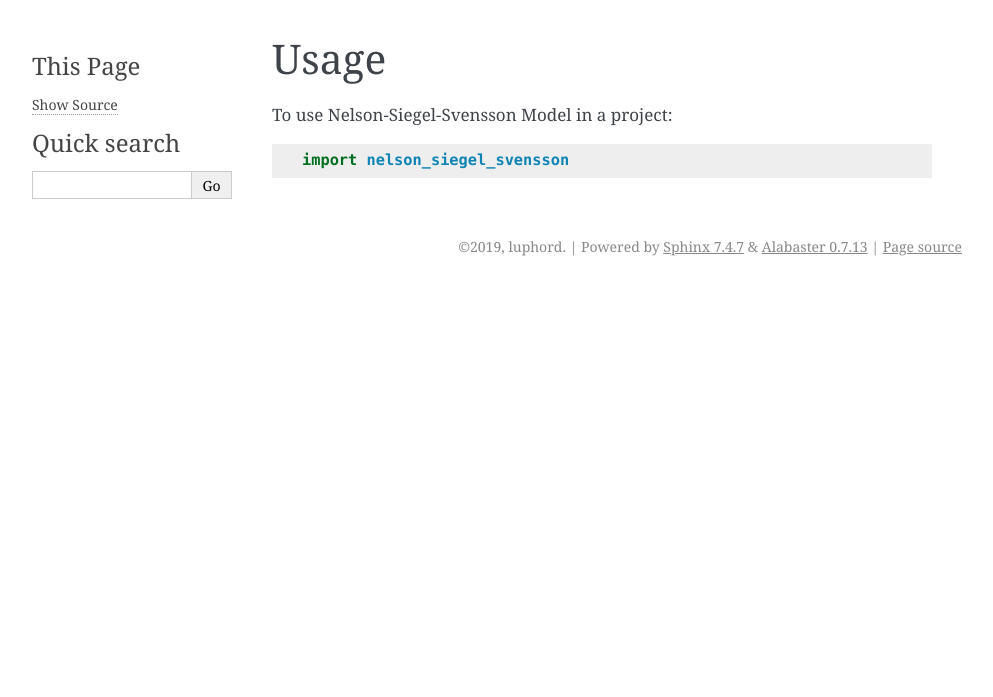
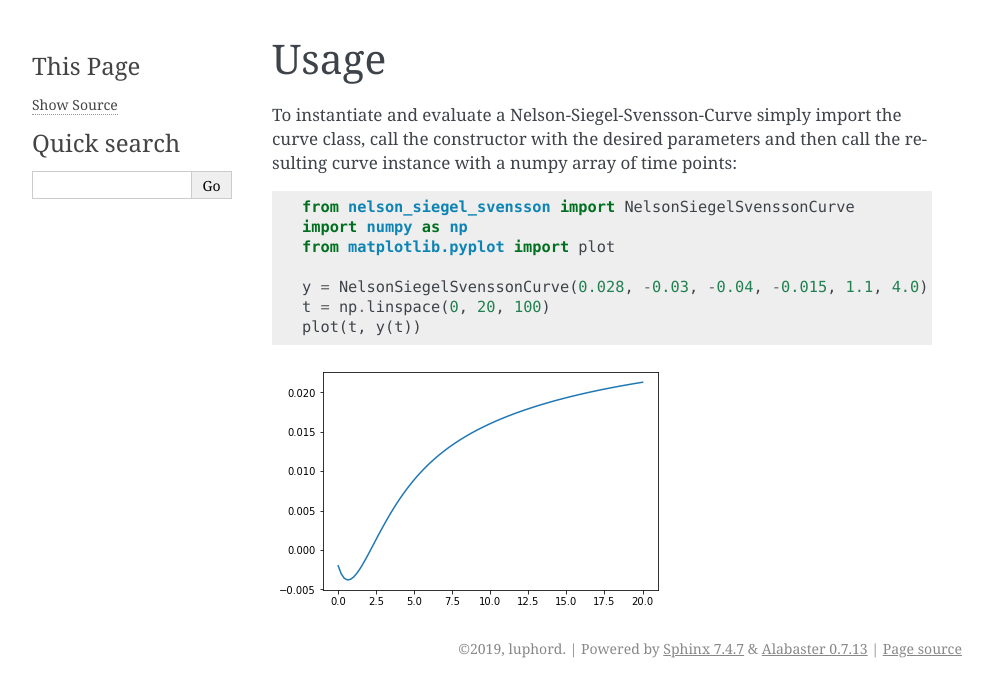
Before and after one commit to luphord/nelson_siegel_svensson, a Sphinx documentation site: the page built from docs/usage.rst, in a window 1280 px wide. Shown: the top 697 px of the page, without its empty margins (148-1141 px from the left). Built offline with Sphinx 7.4.7, drawn with Linux system fonts in a browser that asks for light colours.

Commit message:
first usage indication

```diff
--- a/docs/usage.rst
+++ b/docs/usage.rst
@@ -2,6 +2,18 @@
 Usage
 =====
 
-To use Nelson-Siegel-Svensson Model in a project::
+To instantiate and evaluate a Nelson-Siegel-Svensson-Curve simply import
+the curve class, call the constructor with the desired parameters
+and then call the resulting curve instance with a numpy array of time points:
 
-    import nelson_siegel_svensson
+.. code-block:: python
+
+        from nelson_siegel_svensson import NelsonSiegelSvenssonCurve
+        import numpy as np
+        from matplotlib.pyplot import plot
+
+        y = NelsonSiegelSvenssonCurve(0.028, -0.03, -0.04, -0.015, 1.1, 4.0)
+        t = np.linspace(0, 20, 100)
+        plot(t, y(t))
+
+.. image:: _static/an_example_nelson-siegel-svensson-curve.png
```
Also changed, not shown: README.rst (+11 -0 lines), docs/_static/an_example_nelson-siegel-svensson-curve.png (added).
